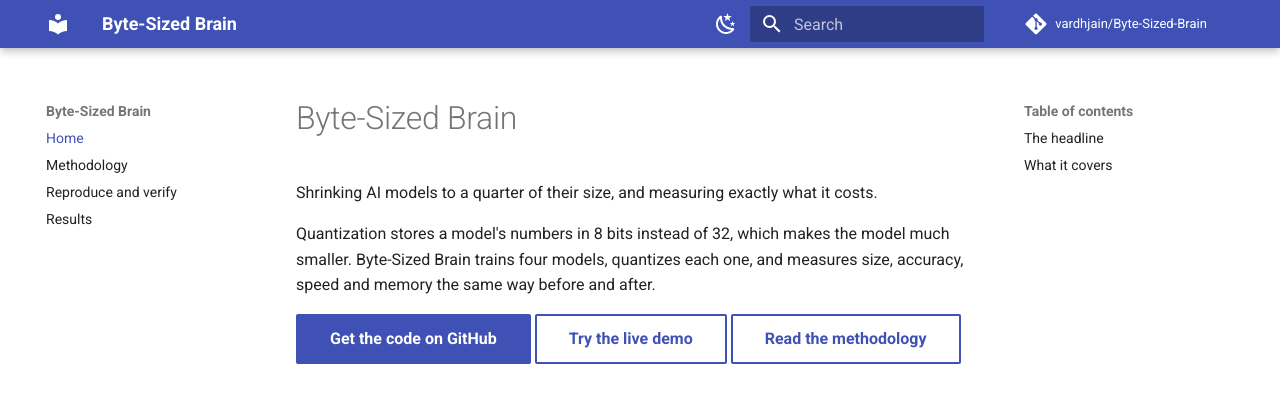
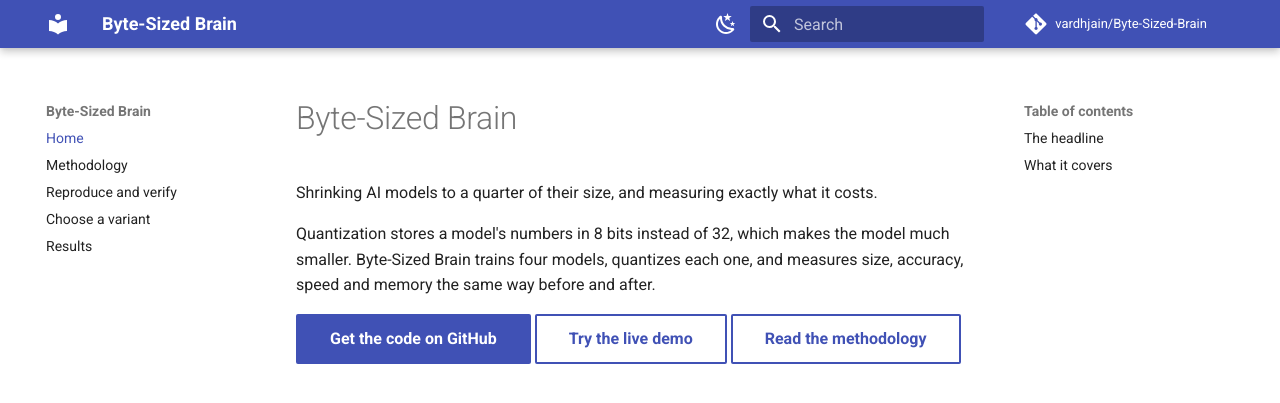
Before and after one commit to vardhjain/Byte-Sized-Brain, an MkDocs documentation site: the page built from docs/index.md, in a window 1280 px wide. Shown: the top 403 px of the page. Built offline with MkDocs 1.6.1 and Material for MkDocs 9.7.7, drawn with Linux system fonts in a browser that asks for light colours; comment, search, counter and statistics services are not loaded.

Commit message:
docs: expose the deployment recommender in MkDocs navigation

```diff
--- a/mkdocs.yml
+++ b/mkdocs.yml
@@ -29,6 +29,7 @@ nav:
   - Home: index.md
   - Methodology: methodology.md
   - Reproduce and verify: reproducibility.md
+  - Choose a variant: recommender.md
   - Results: report.md
 
 markdown_extensions:
```
